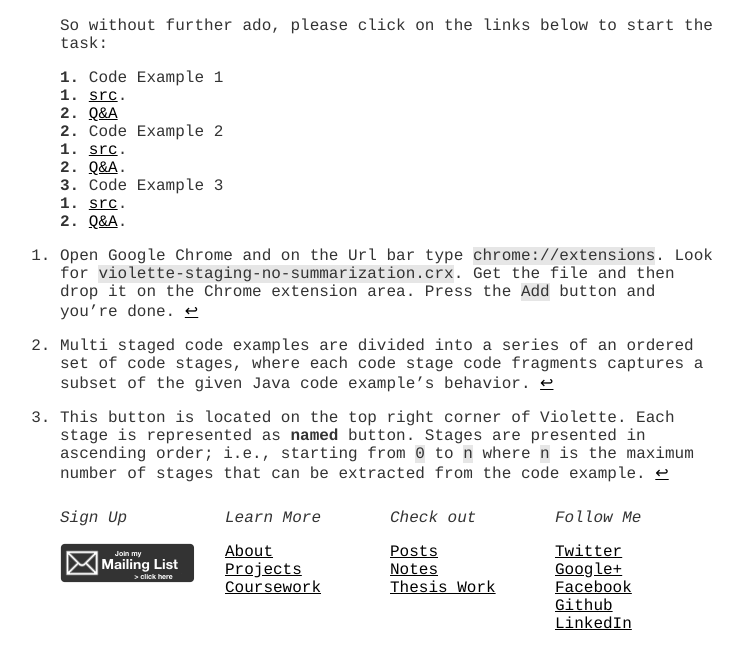
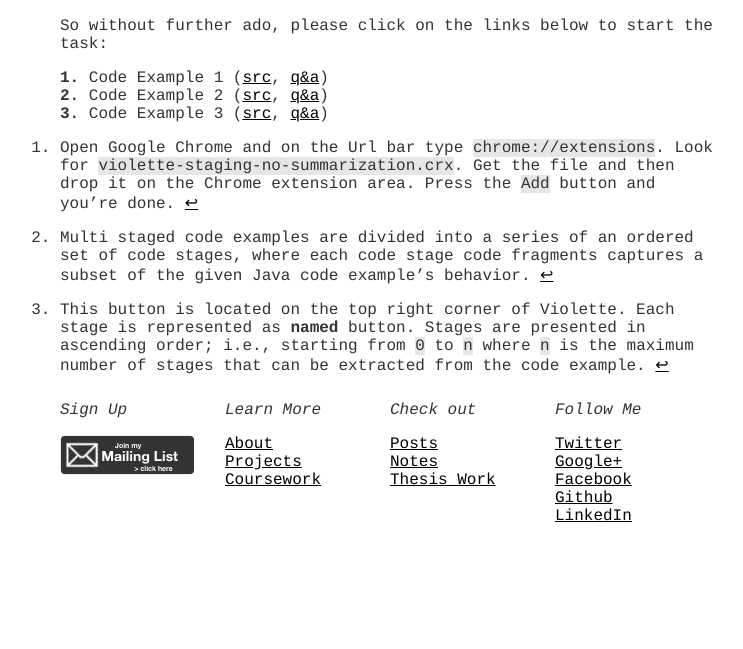
Before and after one commit to hsanchez/hsanchez.github.io, a Jekyll site: the page built from posts/thesiswork/tools/_posts/2015-01-28-violette-multistage.md, in a window 1280 px wide and 900 px high, scrolled down 1834 px, cut to the strip 251-900 px from the top of the window. Shown: the whole strip, without its empty margins (250-993 px from the left). Built offline with Jekyll 4.4.1, drawn with Linux system fonts in a browser that asks for light colours; Markdown is read by kramdown in place of the engine named in the settings; after the commit the page ends 2626 px from its top, so only the background shows below that.

Commit message:
fixes bullet points bug

```diff
--- a/posts/thesiswork/tools/_posts/2015-01-28-violette-multistage.md
+++ b/posts/thesiswork/tools/_posts/2015-01-28-violette-multistage.md
@@ -95,15 +95,9 @@
 
 So without further ado, please click on the links below to start the task:
 
-**1.** Code Example 1
-      **1.** <a href="http://stackoverflow.com/questions/26818478/generating-random-license-plate" target="_blank">src</a>.
-      **2.** <a href="http://bit.ly/1BLdRe4" target="_blank">Q&A</a>
-**2.** Code Example 2
-      **1.** <a href="http://stackoverflow.com/questions/21884805/libgdx-0-9-9-apply-cubemap-in-environment#22777350" target="_blank">src</a>.
-      **2.** <a href="http://bit.ly/1FV2Drr" target="_blank">Q&A</a>.
-**3.** Code Example 3
-      **1.** <a href="http://stackoverflow.com/questions/14210307/android-how-to-get-specific-data-from-url-json#14210519" target="_blank">src</a>.
-      **2.** <a href="http://bit.ly/1KNTkhw" target="_blank">Q&A</a>.
+**1.** Code Example 1 (<a href="http://stackoverflow.com/questions/26818478/generating-random-license-plate" target="_blank">src</a>, <a href="http://bit.ly/1BLdRe4" target="_blank">q&a</a>)
+**2.** Code Example 2 (<a href="http://stackoverflow.com/questions/21884805/libgdx-0-9-9-apply-cubemap-in-environment#22777350" target="_blank">src</a>, <a href="http://bit.ly/1FV2Drr" target="_blank">q&a</a>)
+**3.** Code Example 3 (<a href="http://stackoverflow.com/questions/14210307/android-how-to-get-specific-data-from-url-json#14210519" target="_blank">src</a>, <a href="http://bit.ly/1KNTkhw" target="_blank">q&a</a>)
 
 
 [^1]: Open Google Chrome and on the Url bar type `chrome://extensions`. Look for `violette-staging-no-summarization.crx`. Get the file and then drop it on the Chrome extension area. Press the `Add` button and you're done.
```
Also changed, not shown: posts/thesiswork/tools/_posts/2015-01-27-evaluate-answer.md (+3 -9 lines).
